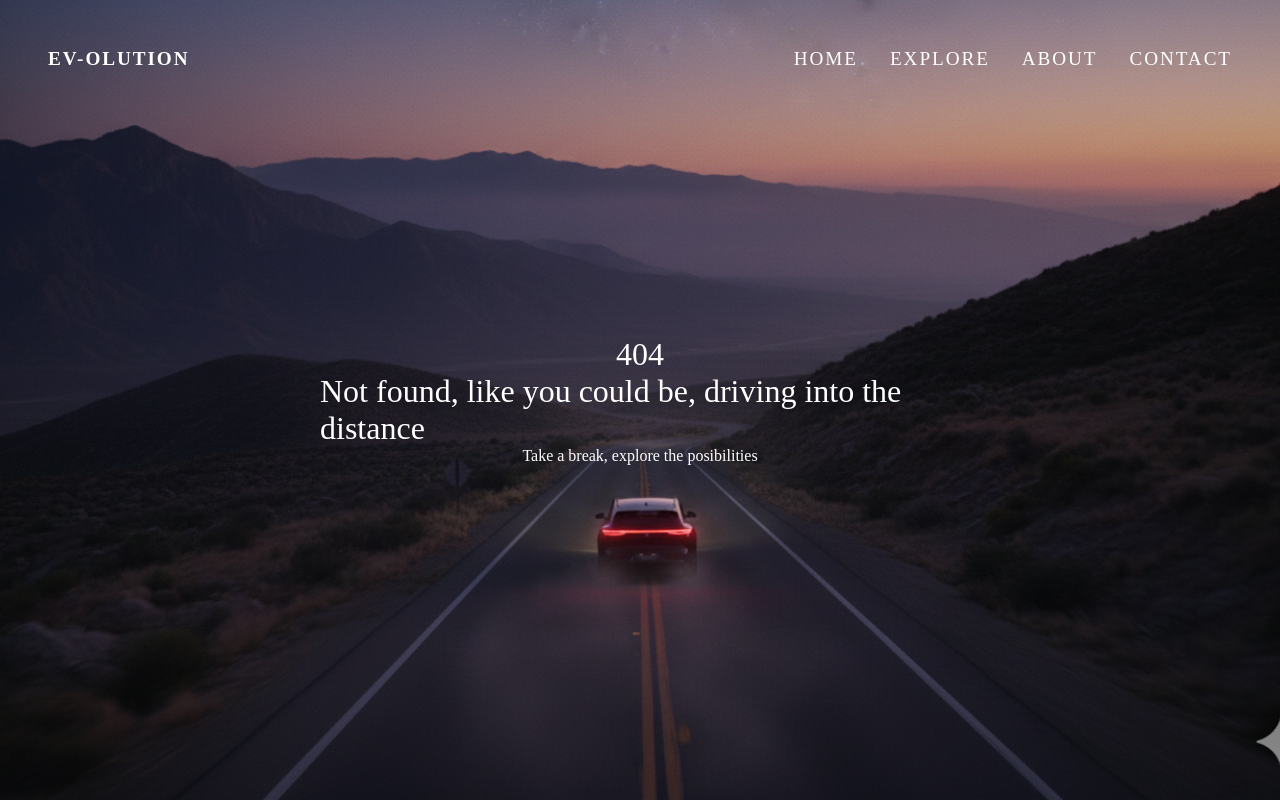
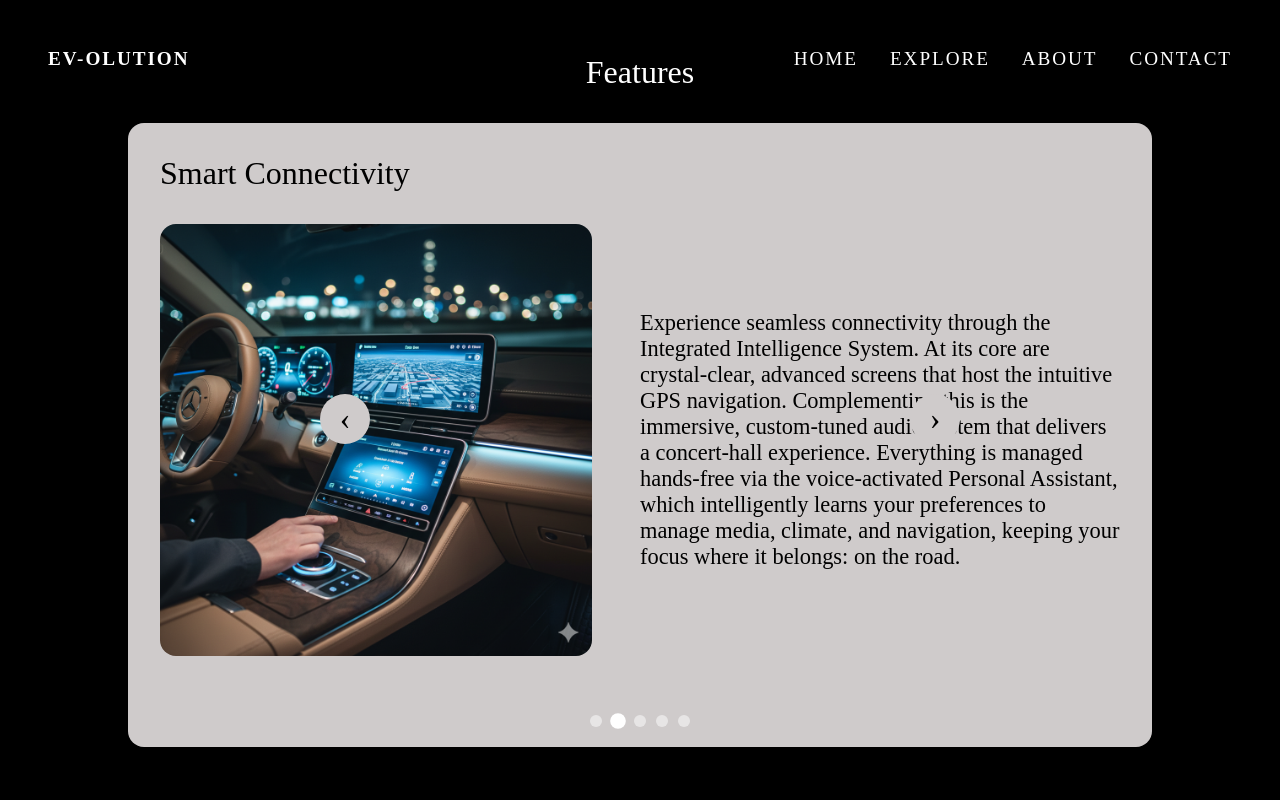
Before and after one commit to 0Soe0/EV-olutionCarsWebsite, a React app: page /features in a window 1280 px wide. Before the commit this address had no page. Built offline with nearby package versions, Linux system fonts and the light colour scheme; the HTML template or start-up script is replaced by a standard one.

Commit message:
Added the features page, a carousel component to display the feature cards and the feature cards

```diff
--- a/src/App.jsx
+++ b/src/App.jsx
@@ -3,6 +3,7 @@ import { About } from './pages/About/About';
 import { Contact } from './pages/Contact/Contact';
 import { Explore } from './pages/Explore/Explore';
 import { NotFound } from './pages/NotFound/NotFound';
+import { Features } from './pages/Features/Features';
 import { Routes, Route } from 'react-router-dom';
 
 export const App = () => {
@@ -14,6 +15,7 @@ export const App = () => {
         <Route path='/about' element={<About />} />
         <Route path='/contact' element={<Contact />} />
         <Route path='/explore' element={<Explore />} />
+        <Route path='/features' element={<Features />} />
         <Route path='*' element={<NotFound />} />
       </Routes>
     </div>
--- /dev/null
+++ b/src/components/Carousel/Carousel.css
@@ -0,0 +1,87 @@
+.carousel {
+  position: relative;
+  width: 100%;
+  overflow: hidden;
+}
+
+.carousel-container {
+  display: flex;
+  transition: transform 0.5s ease-in-out;
+  width: 100%;
+}
+
+.carousel-slide {
+  display: flex;
+  align-items: center;
+  justify-content: center;
+  min-width: 100%;
+  flex-shrink: 0;
+  opacity: 0;
+  transition: opacity 0.5s ease-in-out;
+}
+
+.carousel-slide.active {
+  opacity: 1;
+}
+
+.carousel-button {
+  position: absolute;
+  top: 50%;
+  transform: translateY(-50%);
+  background-color: rgba(207, 203, 203);
+  color: #000;
+  border: none;
+  font-size: 2rem;
+  width: 50px;
+  height: 50px;
+  cursor: pointer;
+  z-index: 10;
+  border-radius: 50%;
+  display: flex;
+  align-items: center;
+  justify-content: center;
+  transition: background-color 0.3s ease;
+}
+
+.carousel-button:hover {
+  background-color: rgba(184, 180, 180, 0.8);
+}
+
+.carousel-button-prev {
+  left: 20rem;
+}
+
+.carousel-button-next {
+  right: 20rem;
+}
+
+.carousel-indicators {
+  display: flex;
+  justify-content: center;
+  gap: 10px;
+  margin-top: 20px;
+  position: absolute;
+  bottom: 20px;
+  left: 50%;
+  transform: translateX(-50%);
+  z-index: 10;
+}
+
+.carousel-indicator {
+  width: 12px;
+  height: 12px;
+  border-radius: 50%;
+  border: none;
+  background-color: rgba(255, 255, 255, 0.5);
+  cursor: pointer;
+  transition: background-color 0.3s ease, transform 0.3s ease;
+}
+
+.carousel-indicator:hover {
+  transform: scale(1.2);
+}
+
+.carousel-indicator.active {
+  background-color: rgba(255, 255, 255, 1);
+  transform: scale(1.3);
+}
--- /dev/null
+++ b/src/components/Carousel/Carousel.jsx
@@ -0,0 +1,76 @@
+import './Carousel.css';
+import { useState, useEffect } from 'react';
+
+export const Carousel = ({ children }) => {
+  const [currentIndex, setCurrentIndex] = useState(0);
+  const childrenArray = Array.isArray(children) ? children : [children];
+  const totalSlides = childrenArray.length;
+
+  const goToSlide = (index) => {
+    setCurrentIndex(index);
+  };
+
+  const goToPrevious = () => {
+    setCurrentIndex((prevIndex) =>
+      prevIndex === 0 ? totalSlides - 1 : prevIndex - 1
+    );
+  };
+
+  const goToNext = () => {
+    setCurrentIndex((prevIndex) =>
+      prevIndex === totalSlides - 1 ? 0 : prevIndex + 1
+    );
+  };
+
+  useEffect(() => {
+    if (totalSlides <= 1) return;
+
+    const interval = setInterval(() => {
+      setCurrentIndex((prevIndex) =>
+        prevIndex === totalSlides - 1 ? 0 : prevIndex + 1
+      );
+    }, 5000);
+
+    return () => clearInterval(interval);
+  }, [totalSlides]);
+
+  if (totalSlides === 0) return null;
+
+  return (
+    <div className='carousel'>
+      <div className='carousel-container'>
+        {childrenArray.map((child, index) => (
+          <div
+            key={index}
+            className={`carousel-slide ${index === currentIndex ? 'active' : ''}`}
+            style={{ transform: `translateX(-${currentIndex * 100}%)` }}
+          >
+            {child}
+          </div>
+        ))}
+      </div>
+
+      {totalSlides > 1 && (
+        <>
+          <button className='carousel-button carousel-button-prev' onClick={goToPrevious}>
+            ‹
+          </button>
+          <button className='carousel-button carousel-button-next' onClick={goToNext}>
+            ›
+          </button>
+
+          <div className='carousel-indicators'>
+            {childrenArray.map((_, index) => (
+              <button
+                key={index}
+                className={`carousel-indicator ${index === currentIndex ? 'active' : ''}`}
+                onClick={() => goToSlide(index)}
+                aria-label={`Go to slide ${index + 1}`}
+              />
+            ))}
+          </div>
+        </>
+      )}
+    </div>
+  );
+}
--- /dev/null
+++ b/src/components/FeatureCard/FeatureCard.css
@@ -0,0 +1,35 @@
+.feature-card {
+  background-color: rgb(207, 203, 203);
+  color: #000;
+  width: 60rem;
+  height: 35rem;
+  border-radius: 1rem;
+  padding: 2rem;
+  margin-top: 2rem;
+}
+
+.feature-card img {
+  max-width: 27rem;
+  max-height: 27rem;
+  object-fit: cover;
+  border-radius: 1rem;
+}
+
+.feature-card h3 {
+  font-size: 2rem;
+  font-weight: 500;
+  margin-bottom: 2rem;
+}
+
+.feature-card p {
+  font-size: 1.4rem;
+  font-weight: 400;
+}
+
+.feature-card-content {
+  display: flex;
+  justify-content: center;
+  align-items: center;
+  gap: 3rem;
+
+}
--- /dev/null
+++ b/src/components/FeatureCard/FeatureCard.jsx
@@ -0,0 +1,13 @@
+import './FeatureCard.css';
+
+export const FeatureCard = ({ image, title, description }) => {
+  return (
+    <div className='feature-card'>
+      <h3>{title}</h3>
+      <div className='feature-card-content'>
+        <img src={image} alt="" />
+        <p>{description}</p>
+      </div>
+    </div>
+  )
+}
--- a/src/components/Hero/Hero.css
+++ b/src/components/Hero/Hero.css
@@ -65,3 +65,8 @@
   color: #fff;
   font-size: 1.2rem;
 }
+
+.hero a {
+  text-decoration: none;
+  color: inherit;
+}
--- a/src/components/Hero/Hero.jsx
+++ b/src/components/Hero/Hero.jsx
@@ -2,6 +2,7 @@ import './Hero.css';
 import arrow_btn from '../../assets/arrow_btn.png';
 import pause_icon from '../../assets/pause_icon.png';
 import play_icon from '../../assets/play_icon.png';
+import { Link } from 'react-router-dom';
 
 export const Hero = ({ heroData, heroCount, setHeroCount, playStatus, setPlayStatus }) => {
   return (
@@ -10,10 +11,12 @@ export const Hero = ({ heroData, heroCount, setHeroCount, playStatus, setPlaySta
         <p>{heroData.text1}</p>
         <p>{heroData.text2}</p>
       </div>
+      <Link to='/features'>
       <div className='hero-explore'>
         <p>Explore the features</p>
         <img src={arrow_btn} alt="an arrow button" />
       </div>
+      </Link>
       <div className='hero-dot-play'>
         <ul className='hero-dots'>
           <li onClick={() => setHeroCount(0)} className={heroCount === 0 ? 'hero-dot orange' : 'hero-dot'}></li>
--- a/src/pages/Features/Features.css
+++ b/src/pages/Features/Features.css
@@ -0,0 +1,26 @@
+.features-container {
+  background-color: #000;
+  width: 100vw;
+  height: 100vh;
+  top: 0;
+  left: 0;
+  position: fixed;
+  z-index: -1;
+  display: flex;
+  flex-direction: column;
+  align-items: center;
+  justify-content: center;
+}
+
+@keyframes fadeIn {
+  from {
+    opacity: 0;
+  }
+  to {
+    opacity: 1;
+  }
+}
+
+.fade-in {
+  animation: fadeIn 0.5s ease-in-out;
+}
--- a/src/pages/Features/Features.jsx
+++ b/src/pages/Features/Features.jsx
@@ -1,12 +1,44 @@
 import './Features.css';
+import { FeatureCard } from '../../components/FeatureCard/FeatureCard';
 import { Navbar } from '../../components/Navbar/Navbar';
+import carInterior1 from '../../assets/carInterior1.png';
+import carInterior2 from '../../assets/carInterior2.png';
+import carInterior4 from '../../assets/carInterior4.png';
+import carInterior5 from '../../assets/carInterior5.png';
+import carWheels from '../../assets/carWheels.png';
+import { Carousel } from '../../components/Carousel/Carousel';
 
 export const Features = () => {
+
+  let featureData = [
+    {image: carInterior1,
+      title: 'Advanced Cockpit',
+      description: 'Step into the future with our Advanced Digital Cockpit. This driver-centric space is built around ergonomic, cloud-soft seats that offer superior support and comfort for any journey. Seamlessly integrating luxurious materials with cutting-edge technology, it features immersive, customizable displays and an intuitive layout. The result is a highly focused, comfortable, and connected driving environment that transforms every journey into a commanding experience'},
+    {image: carInterior2,
+      title: 'Smart Connectivity',
+      description: 'Experience seamless connectivity through the Integrated Intelligence System. At its core are crystal-clear, advanced screens that host the intuitive GPS navigation. Complementing this is the immersive, custom-tuned audio system that delivers a concert-hall experience. Everything is managed hands-free via the voice-activated Personal Assistant, which intelligently learns your preferences to manage media, climate, and navigation, keeping your focus where it belongs: on the road.'},
+    {image: carInterior4,
+      title: 'Easy Transportation',
+      description: 'The vehicle features a Best-in-Class Spacious Trunk, engineered to accommodate everything from daily errands to extended vacation gear. With a low loading height and flexible 60/40 folding seats, easy transportation of belongings is guaranteed, whether you are hauling luggage, sports equipment, or furniture. Maximized volume and thoughtful tie-down points ensure your cargo is secure, making every packing job simple and efficient.'},
+    {image: carInterior5,
+      title: 'Clear View',
+      description: 'The Smart View Rear Mirror System goes beyond simple reflection. It features an integrated anti-glare digital display that provides an unobstructed, high-definition view of the road behind, regardless of passengers or cargo blocking the rear window. It is equipped with low-light enhancement for superior visibility at night and can instantly switch to a traditional reflective mode when desired, ensuring optimal safety and clarity in all conditions.'},
+    {image: carWheels,
+      title: 'Wheels, tires and brake calipers',
+      description: 'Experience the future of handling with our Aero-Flow Performance Wheel, featuring an innovative design that actively channels air for superior brake cooling. The wheel is paired with High-Grip, Low-Rolling Resistance Tires for maximum contact and efficiency. Stopping power is delivered by the Precision Caliper System, engineered with lightweight materials to ensure rapid, fade-resistant braking, providing unmatched control and safety.'}
+  ]
+
   return (
     <>
       <Navbar />
-      <div>
+      <div className='features-container fade-in'>
         <h1>Features</h1>
+        <Carousel>
+{featureData.map((feature, index) => (
+          <FeatureCard key={index} image={feature.image} title={feature.title} description={feature.description} />
+        ))}
+        </Carousel>
+
       </div>
     </>
   )
```
